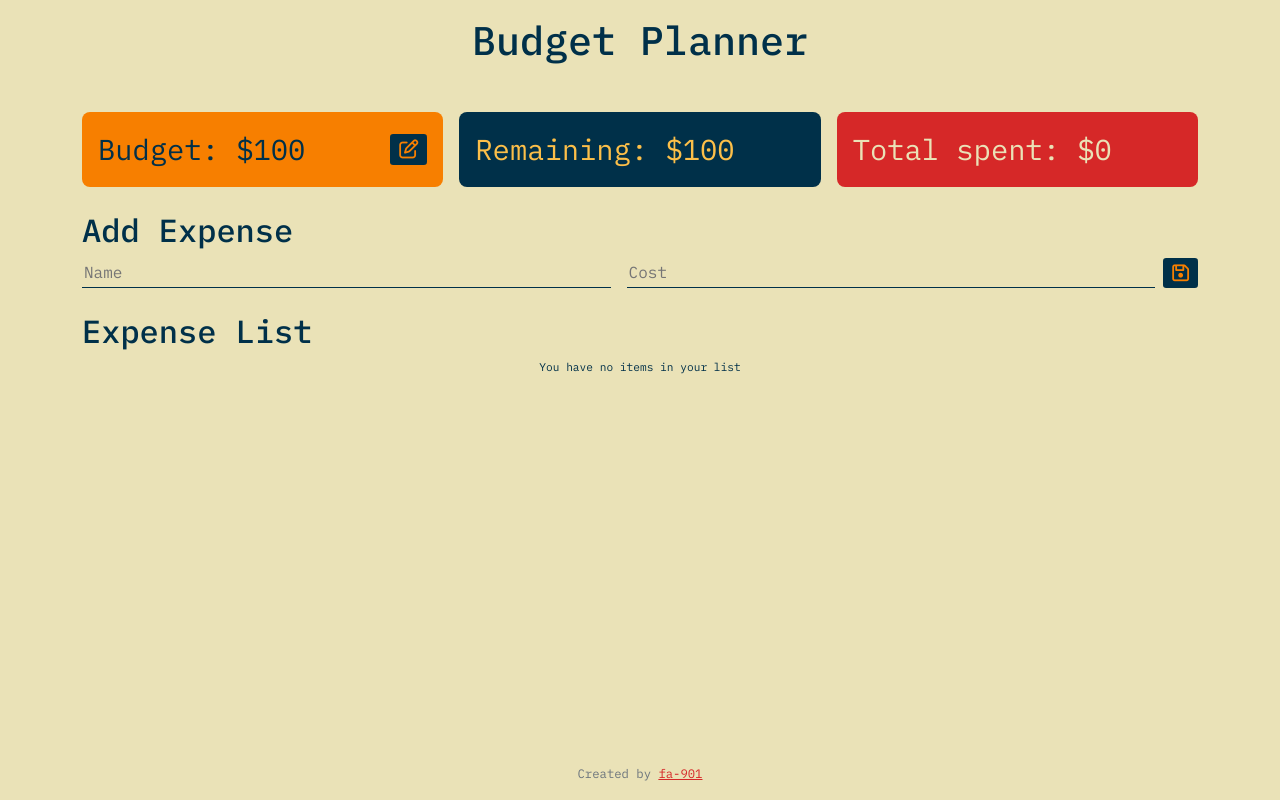
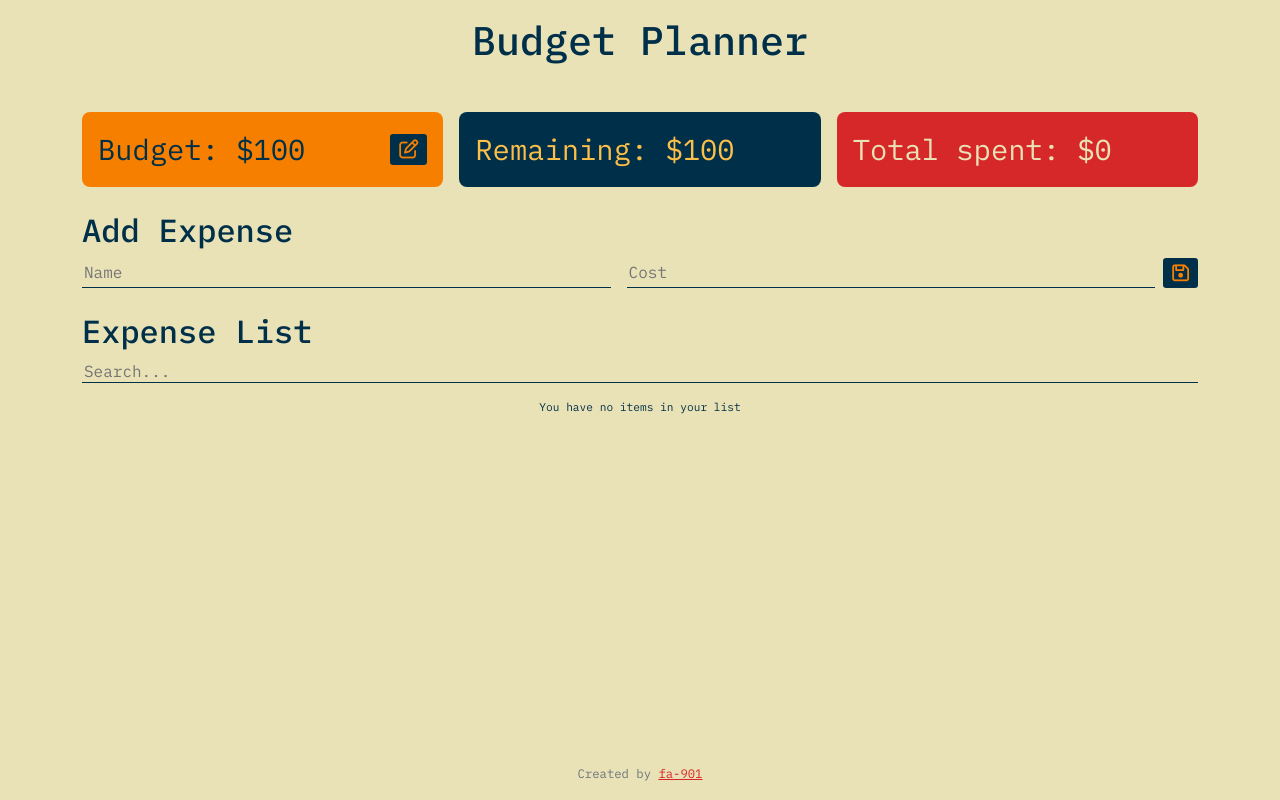
Before and after one commit to fa-901/budget-tracker, a React (Create React App) app: page / in a window 1280 px wide. Built offline with nearby package versions, Linux system fonts and the light colour scheme.

Commit message:
add a search bar. update readme

```diff
--- a/src/components/List/index.js
+++ b/src/components/List/index.js
@@ -1,11 +1,16 @@
-import { Fragment } from 'react';
+import { Fragment, useState, useEffect } from 'react';
 import { useDispatch, useSelector } from 'react-redux'
 import { getList, removeItem } from './ListReducer';
 
 
 export default function ExpenseList(props) {
+    const [inp, setInp] = useState('');
     const dispatch = useDispatch();
     const list = useSelector(getList);
+
+    function search(e) {
+        setInp(e.currentTarget.value);
+    }
 
     let display = list.map((e, i) => {
         return (
@@ -30,6 +35,15 @@ export default function ExpenseList(props) {
             <h2>
                 Expense List
             </h2>
+            <div className='mb-3'>
+                <input
+                    className='txt-input'
+                    placeholder='Search...'
+                    type="text"
+                    onChange={search}
+                    value={inp}
+                />
+            </div>
             <ul className='list-group'>
                 {display}
             </ul>
```
Also changed, not shown: 1 other file (tests, documents, lock files or other folders).
